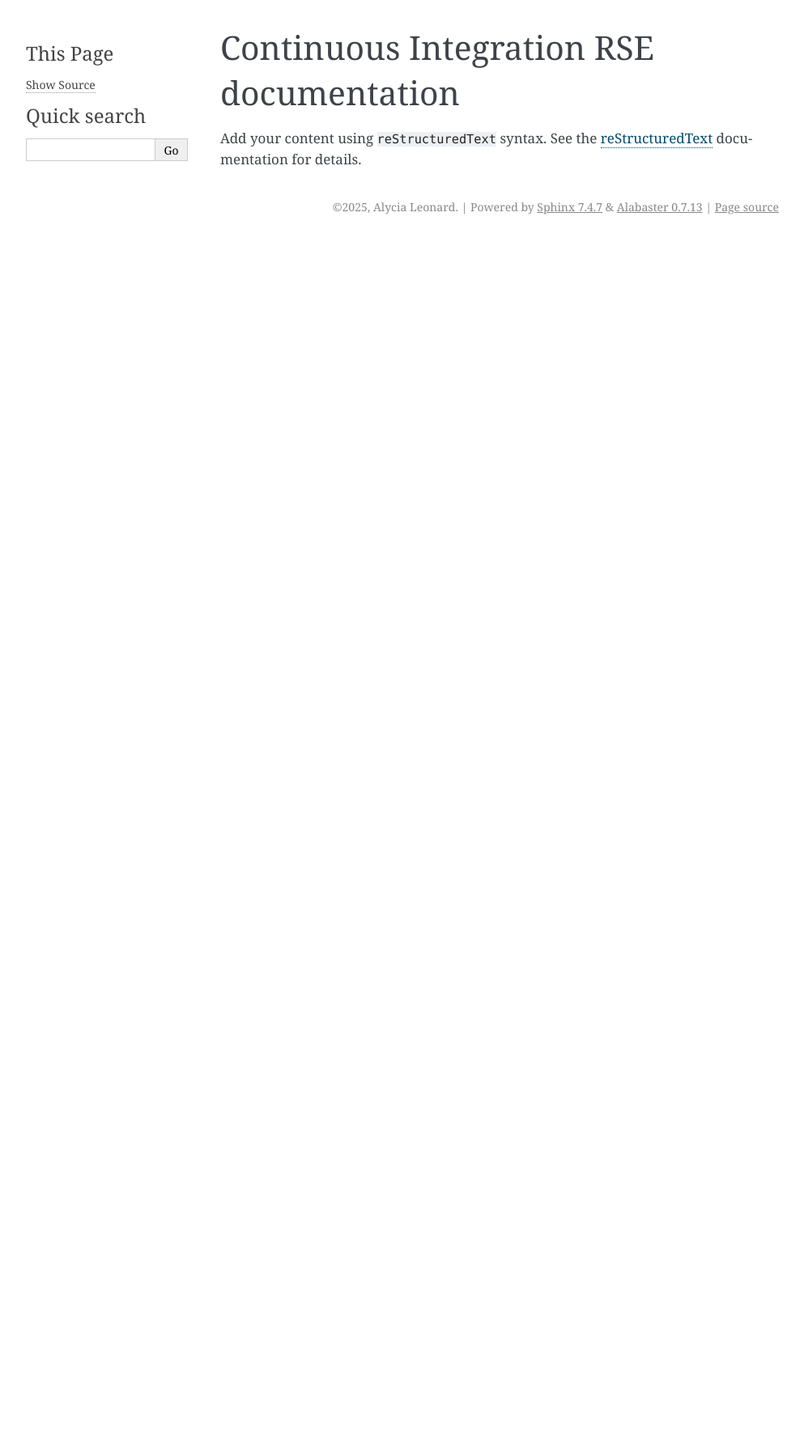
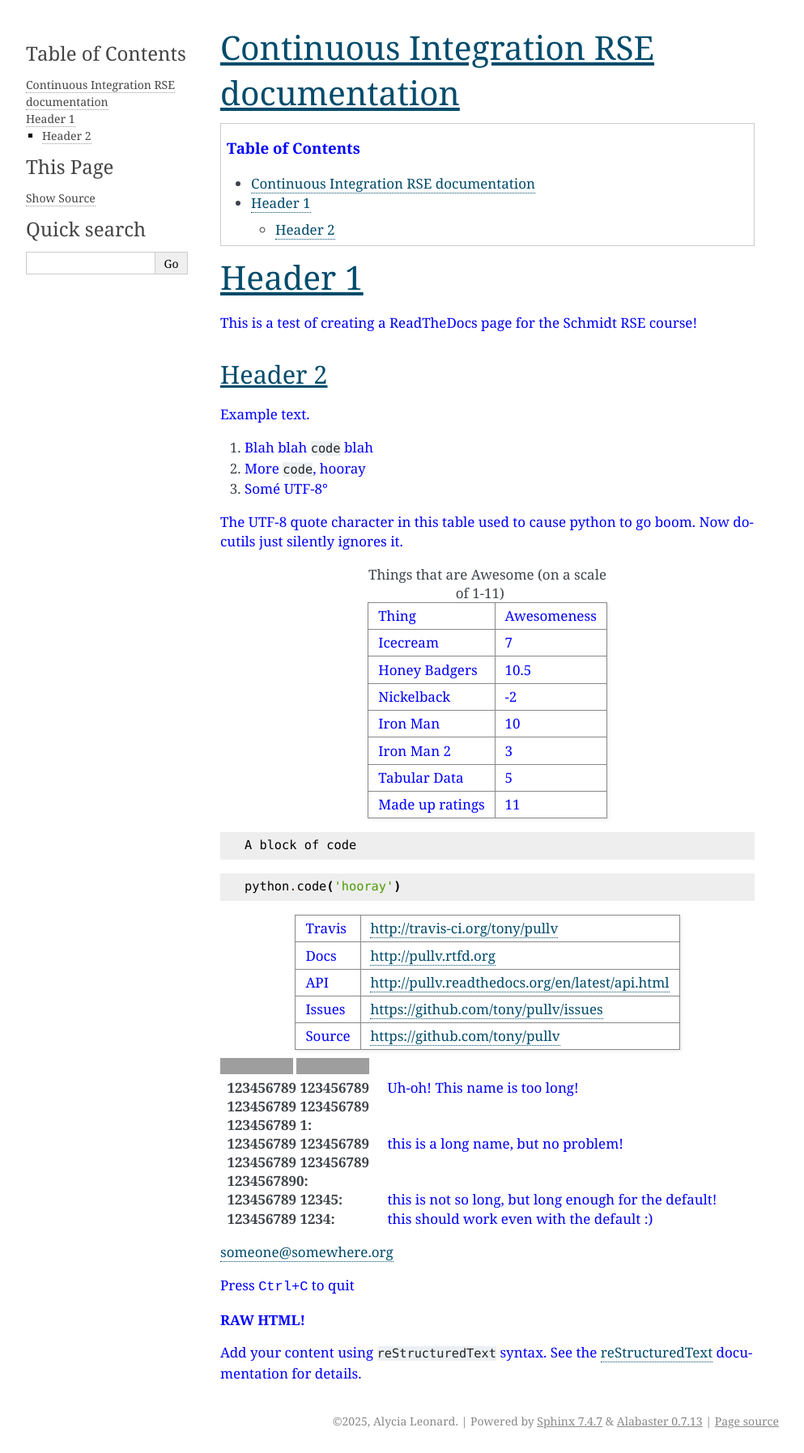
Before and after one commit to alycialeonard/continuous_integration_rse, a Sphinx documentation site: the page built from docs/index.rst, in a window 1280 px wide. Shown: the whole page at 81% size, without its empty margins (148-1141 px from the left). Built offline with Sphinx 7.4.7, drawn with Linux system fonts in a browser that asks for light colours; before the commit the page ends 900 px from its top, so only the background shows below that; grey boxes are pictures that could not be loaded.

Commit message:
Testing Sphinx documentation styles

```diff
--- a/docs/index.rst
+++ b/docs/index.rst
@@ -5,6 +5,77 @@
 
 Continuous Integration RSE documentation
 ========================================
+
+.. contents:: Table of Contents
+
+
+Header 1
+========
+This is a test of creating a ReadTheDocs page for the Schmidt RSE course!
+
+Header 2
+--------
+
+Example text.
+
+1. Blah blah ``code`` blah
+2. More ``code``, hooray
+3. Somé UTF-8°
+
+The UTF-8 quote character in this table used to cause python to go boom. Now docutils just silently ignores it.
+
+.. csv-table:: Things that are Awesome (on a scale of 1-11)
+	:quote: ”
+
+	Thing,Awesomeness
+	Icecream, 7
+	Honey Badgers, 10.5
+	Nickelback, -2
+	Iron Man, 10
+	Iron Man 2, 3
+	Tabular Data, 5
+	Made up ratings, 11
+
+.. code::
+
+	A block of code
+
+.. code:: python
+
+	python.code('hooray')
+
+==============  ==========================================================
+Travis          http://travis-ci.org/tony/pullv
+Docs            http://pullv.rtfd.org
+API             http://pullv.readthedocs.org/en/latest/api.html
+Issues          https://github.com/tony/pullv/issues
+Source          https://github.com/tony/pullv
+==============  ==========================================================
+
+
+.. image:: https://scan.coverity.com/projects/621/badge.svg
+	:target: https://scan.coverity.com/projects/621
+	:alt: Coverity Scan Build Status
+
+.. image:: https://scan.coverity.com/projects/621/badge.svg
+	:alt: Coverity Scan Build Status
+
+
+:123456789 123456789 123456789 123456789 123456789 1: Uh-oh! This name is too long!
+:123456789 123456789 123456789 123456789 1234567890: this is a long name,
+	but no problem!
+:123456789 12345: this is not so long, but long enough for the default!
+:123456789 1234: this should work even with the default :)
+
+someone@somewhere.org
+
+Press :kbd:`Ctrl+C` to quit
+
+
+.. raw:: html
+
+    <p><strong>RAW HTML!</strong></p><style> p {color:blue;} </style>
+
 
 Add your content using ``reStructuredText`` syntax. See the
 `reStructuredText <https://www.sphinx-doc.org/en/master/usage/restructuredtext/index.html>`_
```
